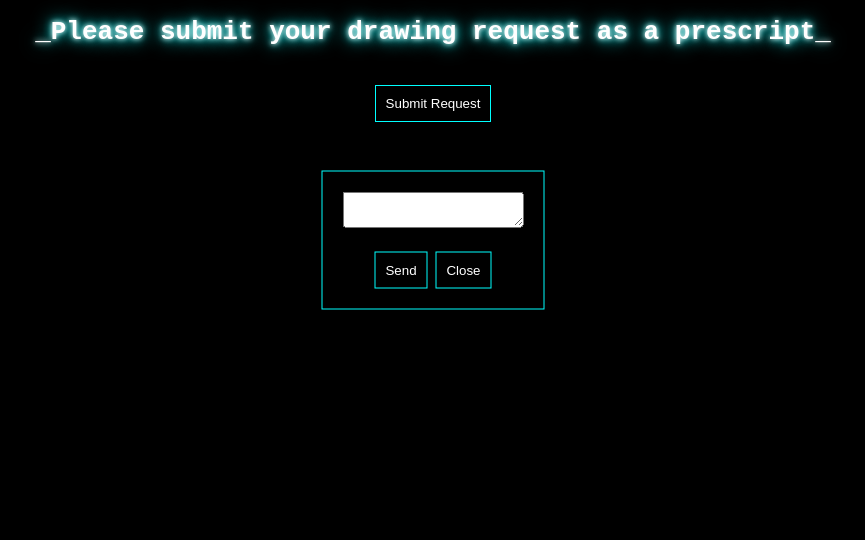
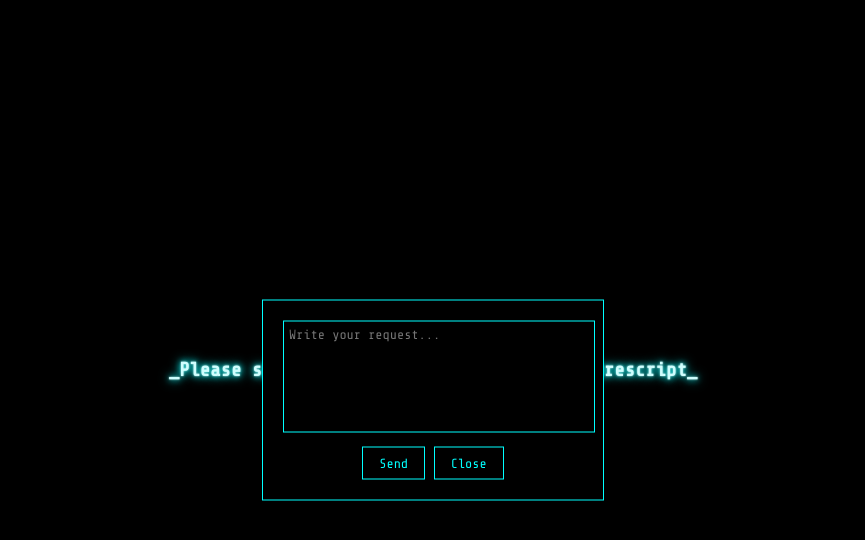
Before and after one commit to testestestest243/testestewst2, a plain HTML site: page index.html in a window 1280 px wide. Both pictures are taken after a click on the button "Submit Request". Shown: the whole page, without its empty margins (207-1072 px from the left). Drawn offline with nearby package versions, Linux system fonts and the light colour scheme.

Commit message:
Update index.html

```diff
--- a/index.html
+++ b/index.html
@@ -4,67 +4,110 @@
   <meta charset="UTF-8">
   <title>Prescripts</title>
 
-  <!-- CSS goes here -->
+  <!-- Font -->
+  <link href="https://fonts.googleapis.com/css2?family=Share+Tech+Mono&display=swap" rel="stylesheet">
+
   <style>
     body {
+      margin: 0;
+      height: 100vh;
       background: black;
-      color: white;
-      font-family: monospace;
+      display: flex;
+      justify-content: center;
+      align-items: center;
+      font-family: 'Share Tech Mono', monospace;
+      overflow: hidden;
+      color: #d0fefe;
+    }
+
+    .container {
+      text-align: center;
+      max-width: 600px;
+    }
+
+    #mainText {
+      font-size: 1.2rem;
+      margin-bottom: 40px;
+      line-height: 1.6;
+
+      text-shadow:
+        0 0 2px #d0fefe,
+        0 0 6px #00ffff,
+        0 0 12px #00ffff;
+    }
+
+    button {
+      background: transparent;
+      border: 1px solid #00ffff;
+      color: #00ffff;
+      padding: 8px 16px;
+      font-family: inherit;
+      cursor: pointer;
+      transition: all 0.2s ease;
+    }
+
+    button:hover {
+      background: #00ffff;
+      color: black;
+      box-shadow: 0 0 10px #00ffff;
+    }
+
+    /* Popup */
+    .popup {
+      display: none;
+      position: fixed;
+      top: 50%;
+      left: 50%;
+      transform: translate(-50%, -50%);
+      background: black;
+      border: 1px solid #00ffff;
+      padding: 20px;
+      width: 300px;
       text-align: center;
     }
 
-    .glow-text {
-      color: #fff;
-      text-shadow:
-        0 0 5px #fff,
-        0 0 10px #0ff,
-        0 0 20px #0ff;
-    }
-
-    button {
-      margin-top: 20px;
-      padding: 10px;
+    textarea {
+      width: 100%;
+      height: 100px;
       background: black;
-      color: white;
-      border: 1px solid cyan;
-      cursor: pointer;
-    }
-
-    .popup {
-      display: none;
-      position: fixed;
-      top: 30%;
-      left: 50%;
-      transform: translate(-50%, -50%);
-      background: black;
-      border: 1px solid cyan;
-      padding: 20px;
+      color: #00ffff;
+      border: 1px solid #00ffff;
+      margin-bottom: 10px;
+      font-family: inherit;
+      padding: 5px;
+      resize: none;
     }
   </style>
 </head>
-
 <body>
 
-  <h1 class="glow-text" id="mainText">
-    _Please submit your drawing request as a prescript_
-  </h1>
+  <div class="container">
+    <h1 id="mainText"></h1>
 
-  <button onclick="openPopup()">Submit Request</button>
+    <!-- Future image goes here -->
+    <!-- <img src="your.png" alt="symbol"> -->
 
+    <button onclick="openPopup()">Submit Request</button>
+  </div>
+
+  <!-- Popup -->
   <div id="popup" class="popup">
-    <textarea id="requestText"></textarea><br>
+    <textarea id="requestText" placeholder="Write your request..."></textarea>
+    <br>
     <button onclick="sendRequest()">Send</button>
     <button onclick="closePopup()">Close</button>
   </div>
 
   <!-- EmailJS -->
   <script src="https://cdn.jsdelivr.net/npm/emailjs-com@3/dist/email.min.js"></script>
+  <script>
+    (function(){
+      emailjs.init("YOUR_PUBLIC_KEY"); // replace this
+    })();
+  </script>
 
   <script>
-    (function(){
-      emailjs.init("YOUR_PUBLIC_KEY");
-    })();
-
+    // Popup logic
     function openPopup() {
       document.getElementById("popup").style.display = "block";
     }
@@ -73,19 +116,54 @@
       document.getElementById("popup").style.display = "none";
     }
 
+    // Send request (EmailJS)
     function sendRequest() {
       const text = document.getElementById("requestText").value;
+
+      if (!text.trim()) {
+        alert("Please write something first.");
+        return;
+      }
 
       emailjs.send("YOUR_SERVICE_ID", "YOUR_TEMPLATE_ID", {
         message: text
       }).then(() => {
-        alert("Request sent!");
+        alert("Request sent.");
         closePopup();
+        document.getElementById("requestText").value = "";
       }, (error) => {
         alert("Error sending request.");
         console.log(error);
       });
     }
+
+    // Glitch / decrypt animation
+    const text = "_Please submit your drawing request as a prescript_";
+    const chars = "ABCDEFGHIJKLMNOPQRSTUVWXYZabcdefghijklmnopqrstuvwxyz0123456789!@#$%^&*()";
+
+    let frame = 0;
+
+    function scrambleText() {
+      let output = "";
+
+      for (let i = 0; i < text.length; i++) {
+        if (i < frame) {
+          output += text[i];
+        } else {
+          output += chars[Math.floor(Math.random() * chars.length)];
+        }
+      }
+
+      document.getElementById("mainText").innerText = output;
+
+      frame += 0.5;
+
+      if (frame <= text.length) {
+        requestAnimationFrame(scrambleText);
+      }
+    }
+
+    scrambleText();
   </script>
 
 </body>
```
